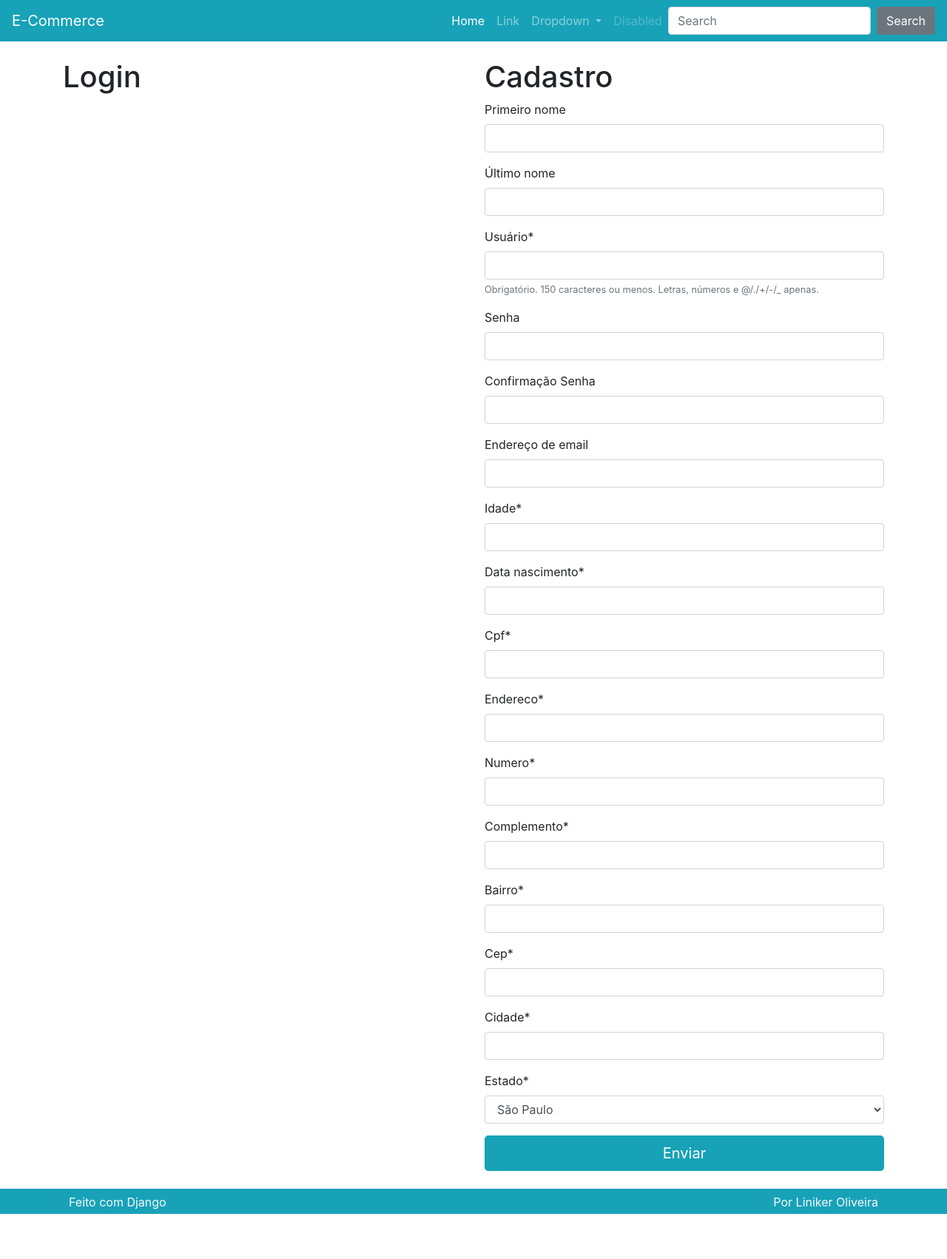
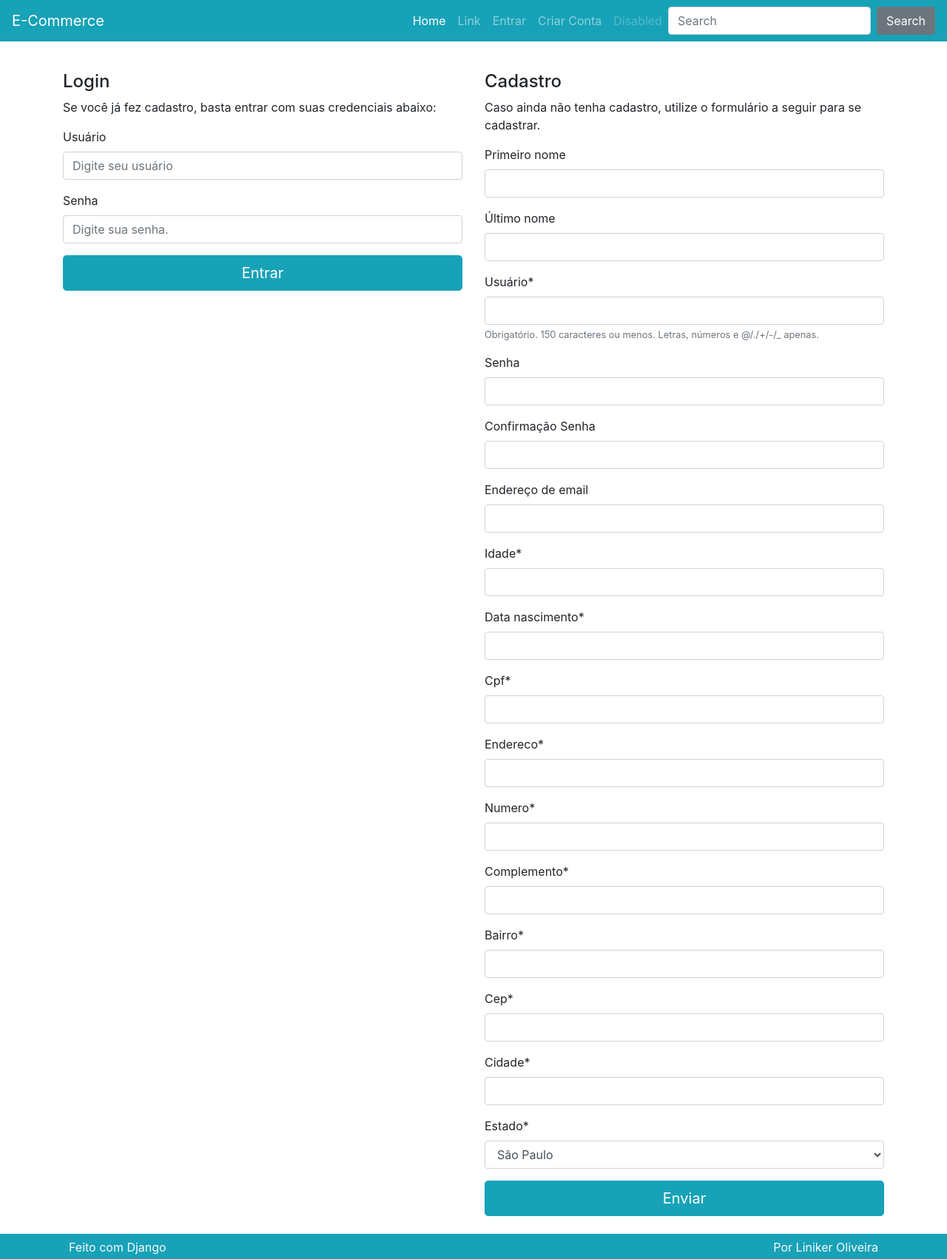
Before and after one commit to linikerunk/E-commerce-liniker, a Django app: page /perfil/ in a window 1280 px wide. Shown: the whole page at 74% size. Before the commit the page ends 1641 px from the top, so only its background shows below. Run offline with Django 3.2, Linux system fonts and the light colour scheme; some libraries are stand-ins or nearby versions.

Commit message:
'class-login-post'

```diff
--- a/perfil/templates/perfil/atualizar.html
+++ b/perfil/templates/perfil/atualizar.html
@@ -1,5 +1,7 @@
 {% extends 'perfil/criar.html' %}
 
 {% block titulocadastro %}
-    <h1> Atualizar dados </h1>
+    <h4> Atualizar cadastro</h4>
+    <p> Utilize o formulário a seguir para atualizar seus dados.
+
     {% endblock %}
--- a/perfil/templates/perfil/criar.html
+++ b/perfil/templates/perfil/criar.html
@@ -7,16 +7,34 @@
 <div class="row">
 
     {% if not request.user.is_authenticated %}
-    <div class="col-lg">
-    <h1>Login</h1>
+    <div class="col-lg mt-3">
+    <h4>Login</h4>
+    <p> Se você já fez cadastro, basta entrar com suas credenciais abaixo: </p>
+
+        <form method="POST" action="{% url 'perfil:login' %}">
+        {% csrf_token %}
+    <div class="form-group">
+        <label for="InputUsuario1">Usuário</label>
+        <input type="text" name="username" class="form-control" id="InputUsuario1" aria-describedby="usuarioHelp" placeholder="Digite seu usuário">
+        </div>
+    <div class="form-group">
+        <label for="InputSenha1">Senha</label>
+        <input type="password" name="password" class="form-control" id="InputSenha1" placeholder="Digite sua senha.">
+    </div>
+    <button type="submit" class="btn btn-primary btn-block btn-lg">Entrar</button>
+    </form>
+
+
     </div>
     {% endif %}
 
 
-    <div class="col-lg">
+    <div class="col-lg mt-3">
 
     {% block titulocadastro %}
-    <h1> Cadastro</h1>
+    <h4> Cadastro</h4>
+    <p> Caso ainda não tenha cadastro, utilize o formulário a seguir para se
+    cadastrar.</p>
     {% endblock %}
 
     <form method="POST" action="">
--- a/perfil/views.py
+++ b/perfil/views.py
@@ -1,9 +1,10 @@
-from django.shortcuts import render, get_object_or_404
+from django.shortcuts import render, get_object_or_404, redirect
 from django.views.generic import ListView
 from django.views import View
 from django.http import HttpResponse
 from django.contrib.auth.models import User
-from django.contrib.auth import authenticate, login
+from django.contrib.auth import authenticate, login, logout
+from django.contrib import messages
 import copy
 
 
@@ -63,8 +64,7 @@ class BasePerfil(View):
 
 class Criar(BasePerfil):
     def post(self, *args, **kwargs):
-        #if not self.userform.is_valid() or not self.perfilform.is_valid():
-        if not self.userform.is_valid():
+        if not self.userform.is_valid() or not self.perfilform.is_valid():
             return self.renderizar
 
         username = self.userform.cleaned_data.get('username')
@@ -119,6 +119,15 @@ class Criar(BasePerfil):
 
         self.request.session['carrinho']  = self.carrinho
         self.request.session.save()
+
+        messages.success(
+            self.request,
+            'Seu cadastro foi criado ou atualizado com sucesso.')
+        messages.success(
+            self.request,
+            'Você fez login e pode concluir sua compra.')
+
+        return redirect('perfil:criar')
         return self.renderizar
 
 
@@ -129,8 +138,8 @@ class Atualizar(View):
 
 
 class Login(View):
-    def get(self, *args, **kwargs):
-        return HttpResponse('Login')
+    def post(self, *args, **kwargs):
+        pass
 
 
 class Logout(View):
--- a/templates/parciais/_nav.html
+++ b/templates/parciais/_nav.html
@@ -14,18 +14,27 @@
                 <li class="nav-item">
                     <a class="nav-link" href="#">Link</a>
                 </li>
+                {% if request.user.is_authenticated %}
+
                 <li class="nav-item dropdown">
                     <a class="nav-link dropdown-toggle" href="#" id="navbarDropdown" role="button"
                         data-toggle="dropdown" aria-haspopup="true" aria-expanded="false">
-                        Dropdown
+                        Conta
                     </a>
                     <div class="dropdown-menu" aria-labelledby="navbarDropdown">
-                        <a class="dropdown-item" href="#">Action</a>
-                        <a class="dropdown-item" href="#">Another action</a>
-                        <div class="dropdown-divider"></div>
-                        <a class="dropdown-item" href="#">Something else here</a>
+                        <a class="dropdown-item" href="{% url 'perfil:criar' %}">Atualizar dados</a>
+                        <a class="dropdown-item" href="{% url 'perfil:logout' %}">Sair</a>
                     </div>
                 </li>
+                {% else %}
+                <li class="nav-item">
+                <a class="nav-link" href="{% url 'perfil:criar' %}"> Entrar </a>
+                </li>
+                <li class="nav-item">
+                <a class="nav-link" href="{% url 'perfil:criar' %}"> Criar Conta </a>
+                </li>
+                {% endif %}
+
                 <li class="nav-item">
                     <a class="nav-link disabled" href="#">Disabled</a>
                 </li>
```
Also changed, not shown: db.sqlite3.
